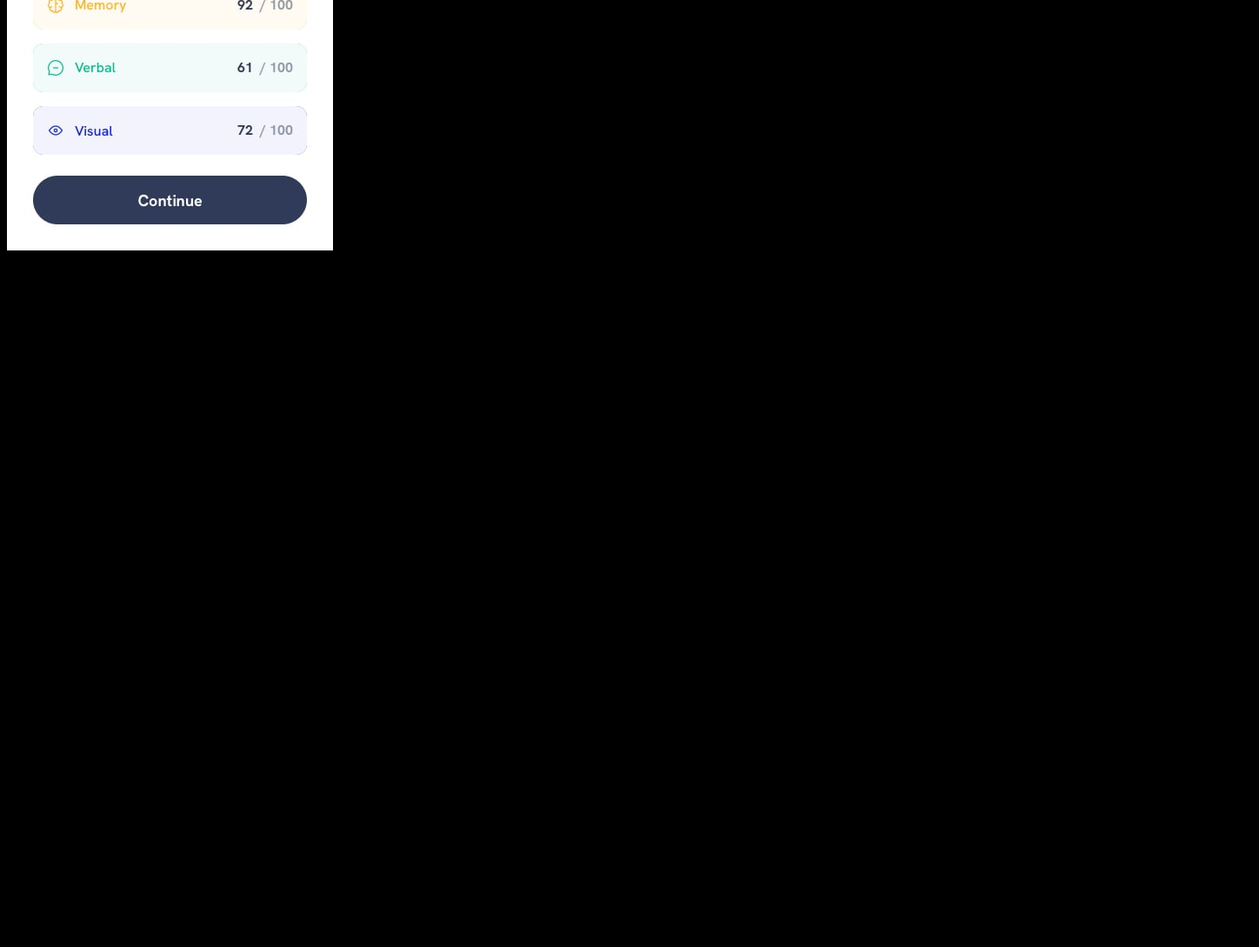
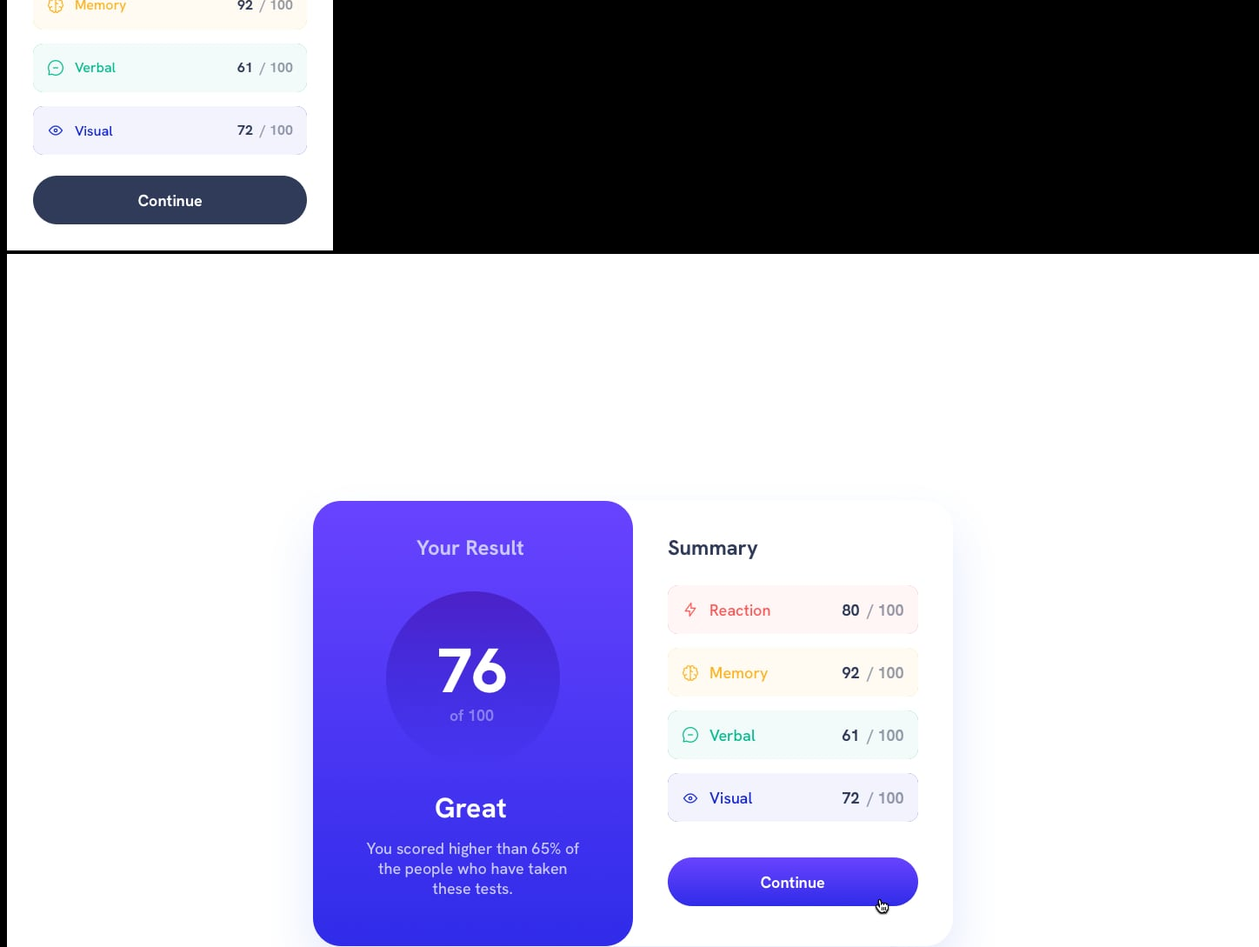
Before and after one commit to Hard1stf/Results-Summary-Component, a plain HTML site: page results-summary-component-main/results-summary-component-main/index.html in a window 1280 px wide. Shown: the part 559-1648 px from the top of the page at 87% size, 1448 px wide, since content can reach past the window. Before the commit the page ends 859 px from the top, so only its background shows below. Drawn offline with Linux system fonts and the light colour scheme.

Commit message:
add desktop reference image

```diff
--- a/results-summary-component-main/results-summary-component-main/index.html
+++ b/results-summary-component-main/results-summary-component-main/index.html
@@ -49,5 +49,6 @@
   </div>
 
   <img src="./design/mobile-design.jpg" alt="">
+  <img src="./design/active-states.jpg" alt="">
 </body>
 </html>
```
